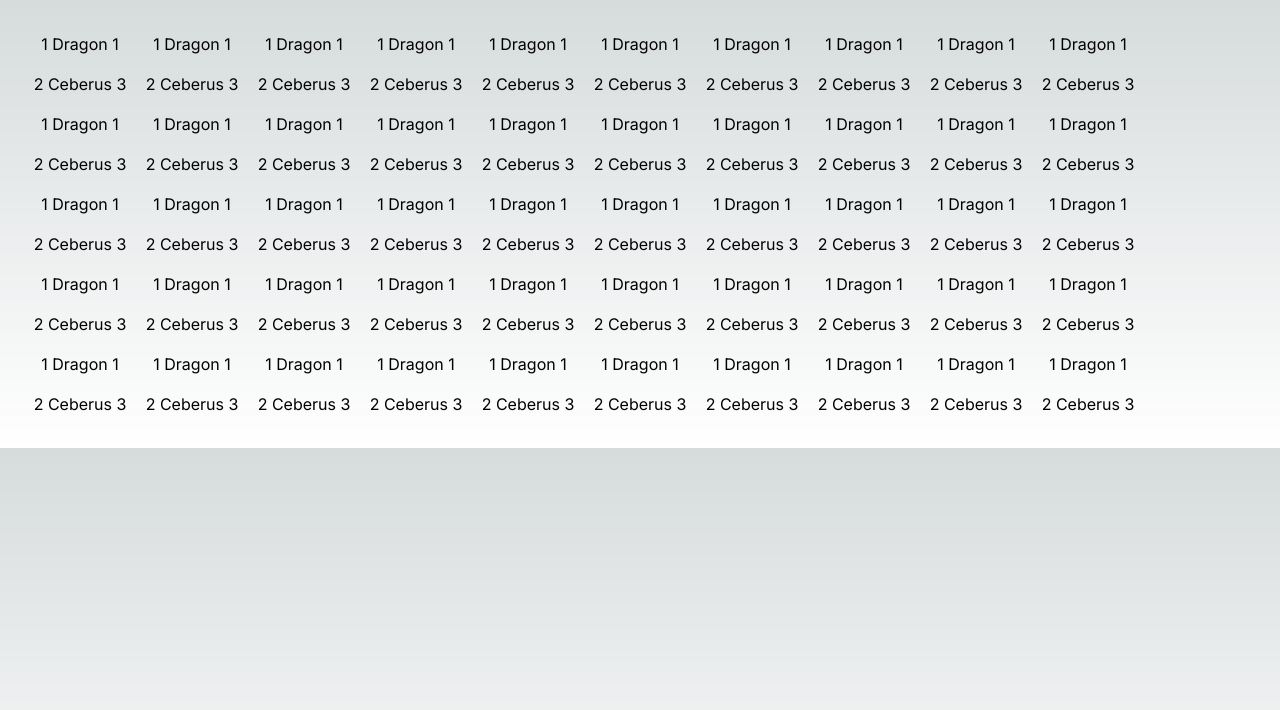
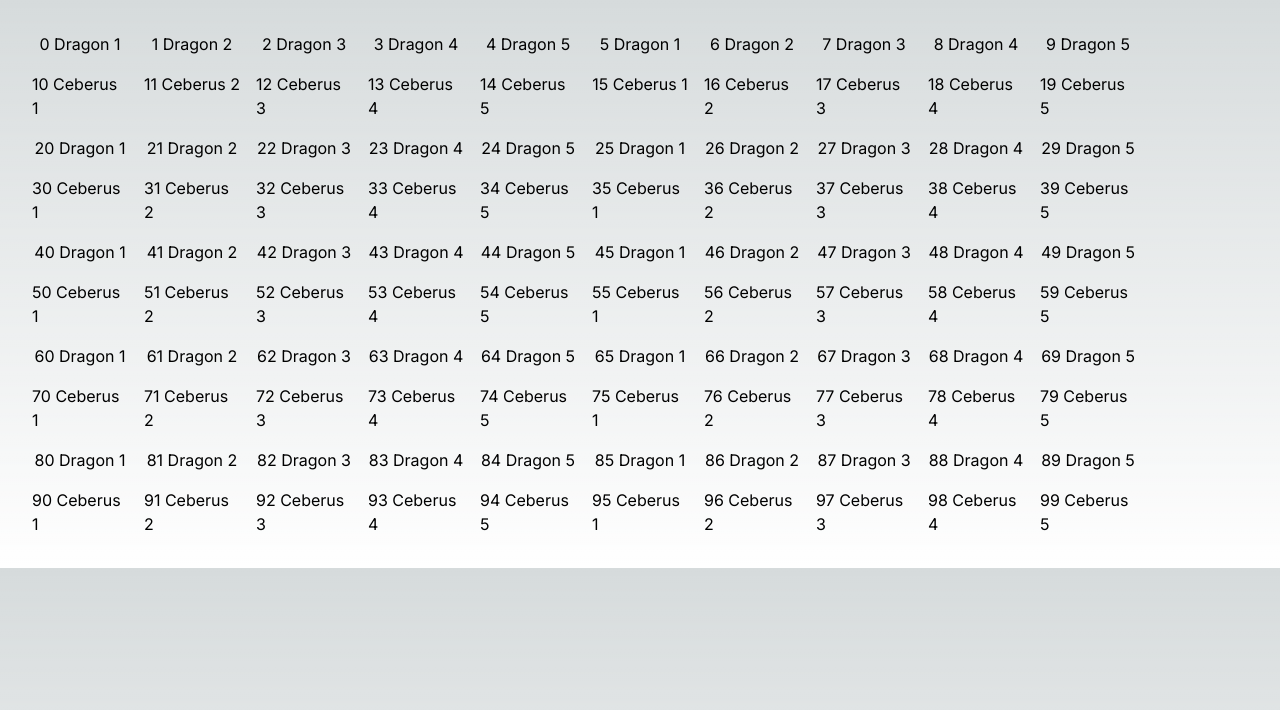
Before and after one commit to Slimaeus/bok-chess-client, a Next.js app: page /games/1 in a window 1280 px wide. Shown: the top 710 px of the page. Built offline with nearby package versions, Linux system fonts and the light colour scheme.

Commit message:
test drag drop functionality

```diff
--- a/package.json
+++ b/package.json
@@ -11,6 +11,7 @@
   "dependencies": {
     "@types/node": "20.5.7",
     "@types/react": "18.2.21",
+    "@types/react-beautiful-dnd": "^13.1.4",
     "@types/react-dom": "18.2.7",
     "autoprefixer": "10.4.15",
     "eslint": "8.48.0",
@@ -18,6 +19,7 @@
     "next": "13.4.19",
     "postcss": "8.4.28",
     "react": "18.2.0",
+    "react-beautiful-dnd": "^13.1.1",
     "react-dom": "18.2.0",
     "tailwindcss": "3.3.3",
     "typescript": "5.2.2"
--- a/src/app/games/[id]/page.tsx
+++ b/src/app/games/[id]/page.tsx
@@ -28,37 +28,46 @@ export default function Page(options: GamePageOptions) {
                                 ' ' +
                                 'flex w-24 justify-center cursor-pointer'
 
-                            const itemColorStyle = (color: string) => `${baseClassName} bg-${color}-500 hover:bg-${color}-400`
+                            const itemColorStyle = (color: string) => `${baseClassName} bg-white-500 hover:bg-${color}-400`
 
                             const white = itemColorStyle('white')
                             const green = itemColorStyle('green')
                             const blue = itemColorStyle('blue')
+                            const yellow = itemColorStyle('yellow')
                             const red = itemColorStyle('red')
-                            const yellow = itemColorStyle('yellow')
 
                             const emptyCell =
                                 baseClassName +
                                 ' ' +
                                 'bg-slate-500 hover:bg:slate-400'
 
-                            const className =
-                                cell === null
-                                    ? emptyCell
-                                    // : cell.isRed
-                                    : true
-                                    ? red
-                                    : blue
-
+                            const getClassName = (star: number) : string => {
+                              switch (star) {
+                                case 1:
+                                  return white
+                                case 2:
+                                  return green
+                                case 3:
+                                  return blue
+                                case 4:
+                                  return yellow
+                                case 5:
+                                  return red
+                              }
+                              return red
+                            }
                             return (
-                              cell !== null && cell.item !== null && <div
+                              cell !== null && cell.item !== null &&
+                              <div
                                     key={`cell_${j}`}
-                                    className={className}
-                                    onClick={() => {}
-                                        // selectSquareHandler(cell, i, j)
-                                    }
-                                >{`${ cell.item.id} ${
-                                    cell.item.name
-                                } ${cell.item.star}`}</div>
+                                    className={getClassName(cell.item.star)}
+                                    onClick={() => {
+                                      console.log(cell)
+                                      console.log(`${getClassName(cell.item?.star ?? 1)}`)
+                                    }}
+                              >{`${ cell.item.id} ${
+                                  cell.item.name
+                              } ${cell.item.star}`}</div>
                             )
                         })}
                     </div>
--- /dev/null
+++ b/src/app/games/page.tsx
@@ -0,0 +1,57 @@
+"use client";
+
+import { useState } from "react";
+import {
+  DragDropContext,
+  Draggable,
+  Droppable,
+  OnDragEndResponder,
+} from "react-beautiful-dnd";
+
+export default function Page() {
+  const [list, setList] = useState(["Dragon", "Warrior", "Magician"]);
+
+  const handleDragDrop: OnDragEndResponder = (results, provided) => {
+    const { source, destination, type } = results;
+    if (!destination) return;
+    if (
+      source.droppableId === destination.droppableId &&
+      source.index === destination.index
+    )
+      return;
+    if (type === "group") {
+      const newList = [...list];
+      const [removed] = newList.splice(source.index, 1);
+      newList.splice(destination.index, 0, removed);
+      setList(newList);
+    }
+  };
+
+  return (
+    <DragDropContext onDragEnd={handleDragDrop}>
+      <Droppable droppableId="ROOT" type="group">
+        {(provided) => (
+          <div {...provided.droppableProps} ref={provided.innerRef}>
+            {list.map((item, index) => (
+              <Draggable
+                draggableId={item.toString()}
+                key={item.toString()}
+                index={index}
+              >
+                {(provided) => (
+                  <div
+                    {...provided.draggableProps}
+                    {...provided.dragHandleProps}
+                    ref={provided.innerRef}
+                  >
+                    <h3>{item}</h3>
+                  </div>
+                )}
+              </Draggable>
+            ))}
+          </div>
+        )}
+      </Droppable>
+    </DragDropContext>
+  );
+}
--- a/src/libs/games/Game.ts
+++ b/src/libs/games/Game.ts
@@ -32,8 +32,8 @@ export class Game {
     return this.board.map((row, rowIndex) =>
       row.map((item, columnIndex) => {
         if (rowIndex % 2)
-          return new Square({item: new Piece({id: 2, name: "Ceberus", star: 3})})
-        return new Square({item: new Piece({id: 1, name: "Dragon", star: 1})})
+          return new Square({item: new Piece({id: rowIndex * this.rowNumber + columnIndex, name: "Ceberus", star: columnIndex % 5 + 1})})
+        return new Square({item: new Piece({id: rowIndex * this.rowNumber + columnIndex, name: "Dragon", star: columnIndex % 5 + 1})})
       })
     )
   }
```
Also changed, not shown: 2 other files (tests, documents, lock files or other folders).
